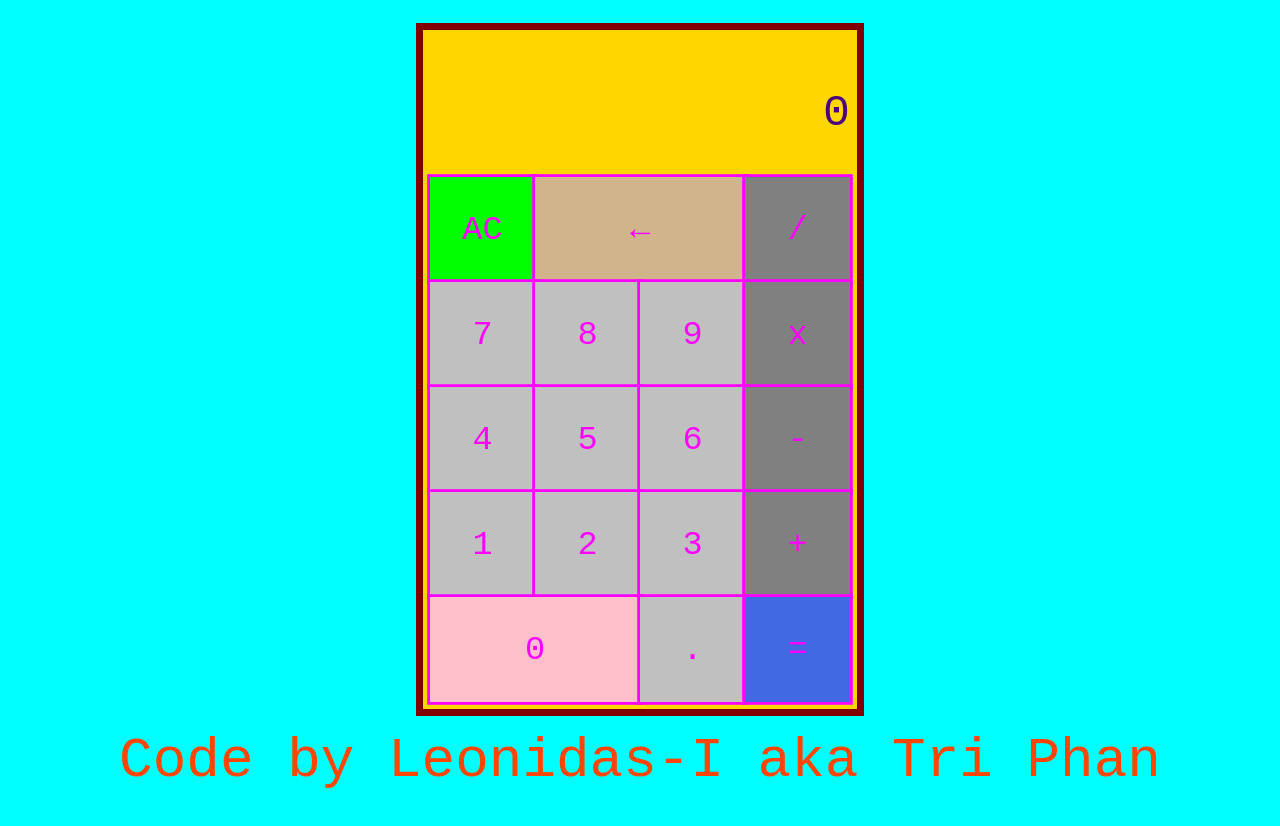
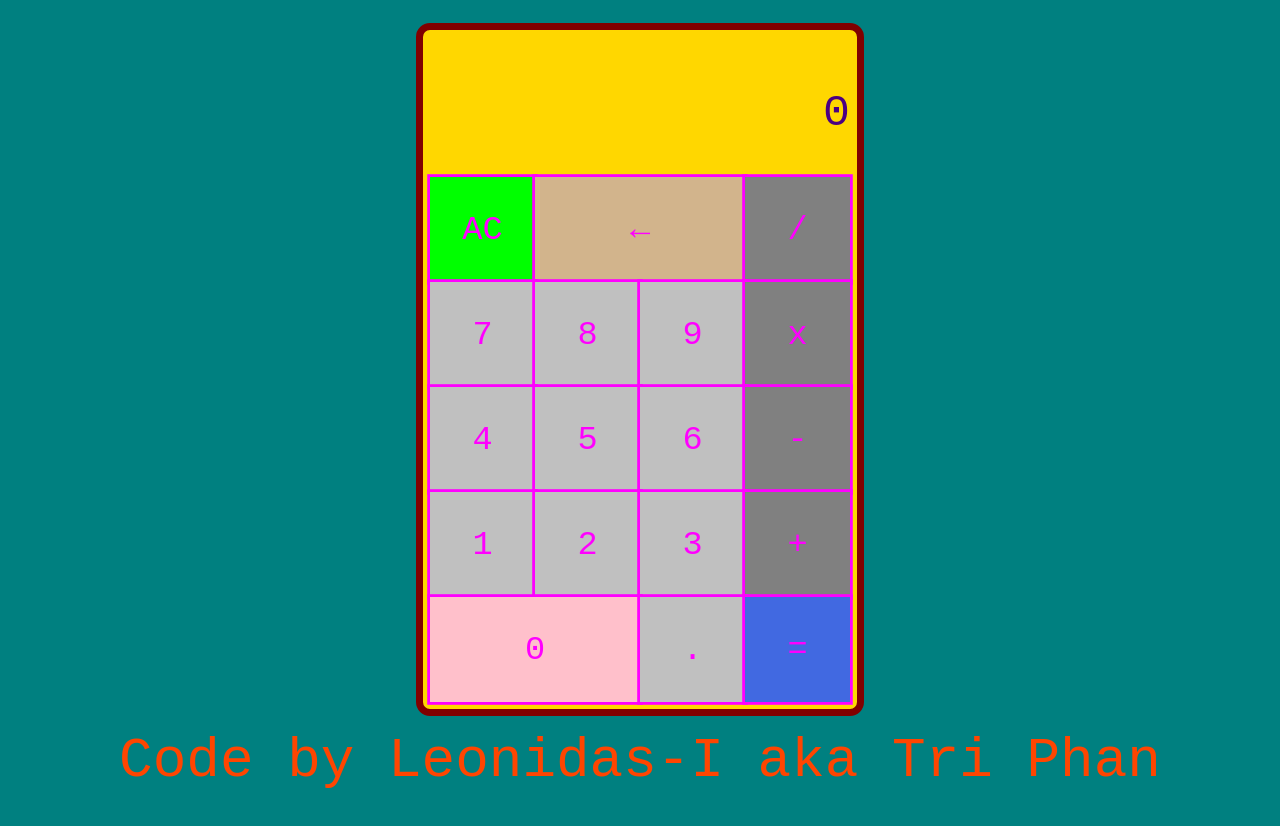
Before and after one commit to Leonidas-I/FCC-Calculator, a React app: page / in a window 1280 px wide. Shown: the top 826 px of the page. Built offline with nearby package versions, Linux system fonts and the light colour scheme; a web font is replaced by a local one.

Commit message:
minor modify in scss

```diff
--- a/src/style.scss
+++ b/src/style.scss
@@ -17,7 +17,7 @@ $numColor: silver;
 
 
 body {
-  background: cyan;
+  background: teal;
 }
 
 .container {
@@ -31,6 +31,7 @@ body {
 .calculator {
   position: relative;
   border: 5px solid maroon;
+  border-radius: 10px;
   background: gold;
   padding: 5px;
   width: 300px;
```
